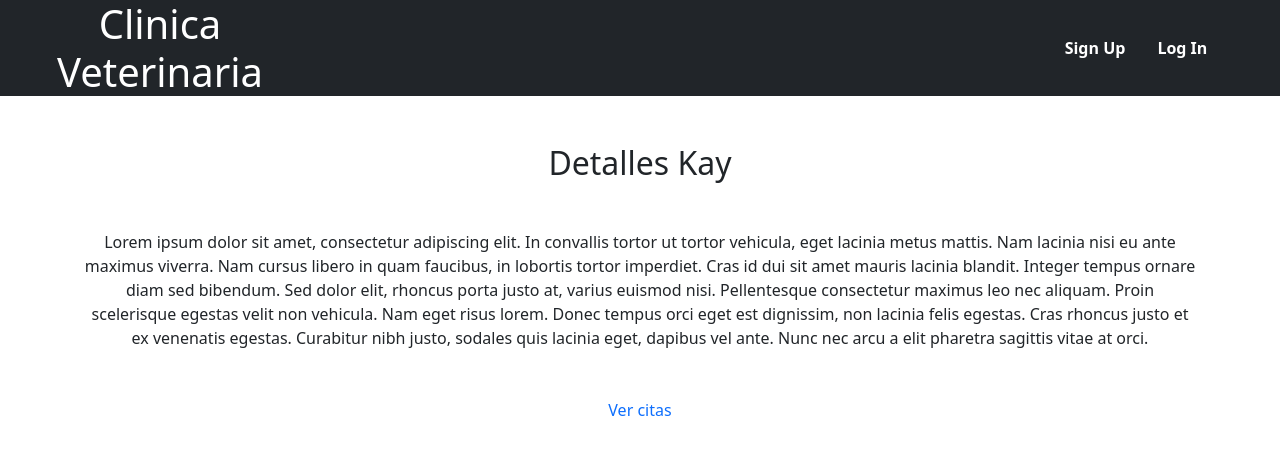
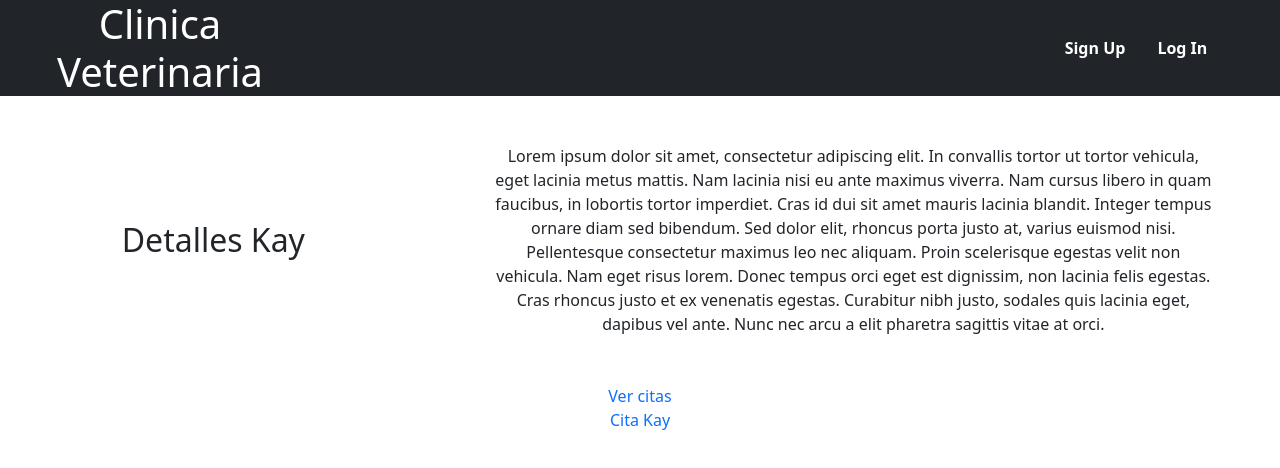
Before and after one commit to AxelUrizar/AppCitasVeterinariasFrontend, a React (Create React App) app: page /mascotas/Kay in a window 1280 px wide. Shown: the top 468 px of the page. Built offline with nearby package versions, Linux system fonts and the light colour scheme.

Commit message:
terminadas creación rutas

```diff
--- a/src/App.js
+++ b/src/App.js
@@ -9,6 +9,7 @@ import Perfil from "./components/Perfil";
 import Mascotas from "./components/Mascotas";
 import CitasMascota from "./components/CitasMascota";
 import Home from "./components/Home";
+import NuevaMascota from "./components/NuevaMascota";
 
 function App() {
   return (
@@ -17,10 +18,19 @@ function App() {
         <NavBar />
 
           <Routes>
+            {/* Paths Principales */}
             <Route path='/' element={<Home />} />
             <Route path='/login' element={<Login />} />
             <Route path='/signup' element={<SignUp />} />
-            <Route path='/perfil/' element={<Perfil />} />
+
+            {/* Paths Usuarios */}
+            <Route path='/perfil' element={<Perfil />} />
+              {/* <Route path='/logout' element={<Logout />} /> */}
+              {/* <Route path='/logoutAll' element={<LogoutAll />} /> */}
+              {/* <Route path='/eliminarCuenta' element={<EliminarCuenta />} /> */}
+
+            {/* Paths Mascotas */}
+              <Route path='/perfil/nuevaMascota' element={<NuevaMascota />} />
             <Route path='/mascotas/:nombre' element={<Mascotas />} />
             <Route path='/citas/:nombre' element={<CitasMascota />} />
 
--- /dev/null
+++ b/src/components/CitasPendientes.js
@@ -0,0 +1,13 @@
+import { Link, useParams } from "react-router-dom";
+
+const CitasPendientes = () => {
+    const {nombre} = useParams()
+
+    return (
+        <div>
+            <Link to={`/citas/${nombre}`}>Cita {nombre}</Link>
+        </div>
+    )
+}
+
+export default CitasPendientes;
--- a/src/components/Login.js
+++ b/src/components/Login.js
@@ -37,7 +37,7 @@ class Login extends React.Component {
                             </label>
                             <label className="row m-3">
                                 <p className="col-6">Password:</p>
-                                <input className="col-6" name="password" type='text' value={this.state.password} onChange={this.handleChange} />
+                                <input className="col-6" name="password" type='password' value={this.state.password} onChange={this.handleChange} />
                             </label>
                         </div>
                         <button className="mt-4" type="submit">Acceder</button>
--- a/src/components/Mascotas.js
+++ b/src/components/Mascotas.js
@@ -1,13 +1,17 @@
 import React from "react";
 import { Link, useParams } from "react-router-dom";
+import CitasPendientes from "./CitasPendientes";
 
 const Mascota = () => {
     const {nombre} = useParams()
     return (
-        <div className="container d-flex flex-column justify-content-around align-items-center">
-            <h2 className="mb-5">Detalles {nombre}</h2>
-            <p>Lorem ipsum dolor sit amet, consectetur adipiscing elit. In convallis tortor ut tortor vehicula, eget lacinia metus mattis. Nam lacinia nisi eu ante maximus viverra. Nam cursus libero in quam faucibus, in lobortis tortor imperdiet. Cras id dui sit amet mauris lacinia blandit. Integer tempus ornare diam sed bibendum. Sed dolor elit, rhoncus porta justo at, varius euismod nisi. Pellentesque consectetur maximus leo nec aliquam. Proin scelerisque egestas velit non vehicula. Nam eget risus lorem. Donec tempus orci eget est dignissim, non lacinia felis egestas. Cras rhoncus justo et ex venenatis egestas. Curabitur nibh justo, sodales quis lacinia eget, dapibus vel ante. Nunc nec arcu a elit pharetra sagittis vitae at orci.</p>
+        <div className="container-fluid d-flex flex-column justify-content-around align-items-center">
+            <div className="d-flex align-items-center justify-content-around row">
+                <h2 className="col-3">Detalles {nombre}</h2>
+                <p className="col-7">Lorem ipsum dolor sit amet, consectetur adipiscing elit. In convallis tortor ut tortor vehicula, eget lacinia metus mattis. Nam lacinia nisi eu ante maximus viverra. Nam cursus libero in quam faucibus, in lobortis tortor imperdiet. Cras id dui sit amet mauris lacinia blandit. Integer tempus ornare diam sed bibendum. Sed dolor elit, rhoncus porta justo at, varius euismod nisi. Pellentesque consectetur maximus leo nec aliquam. Proin scelerisque egestas velit non vehicula. Nam eget risus lorem. Donec tempus orci eget est dignissim, non lacinia felis egestas. Cras rhoncus justo et ex venenatis egestas. Curabitur nibh justo, sodales quis lacinia eget, dapibus vel ante. Nunc nec arcu a elit pharetra sagittis vitae at orci.</p>
+            </div>
             <Link to={`/citas/${nombre}`} className='mt-5'>Ver citas</Link>
+            <CitasPendientes />
         </div>
     )
 }
--- /dev/null
+++ b/src/components/NuevaMascota.js
@@ -0,0 +1,63 @@
+import React from "react";
+
+class NuevaMascota extends React.Component{
+    constructor(props){
+        super(props)
+        this.state = {nombre: '', tipo: '', sexo: '', submitDone: false}
+        this.handleChange = this.handleChange.bind(this)
+        this.handleSubmit = this.handleSubmit.bind(this)
+    }
+
+    handleChange(event){
+        if (event.target.type == 'radio') {
+            console.log(event.target.data)
+        }
+        this.setState({[event.target.name]: event.target.value})
+    }
+
+    handleSubmit(e){
+        e.preventDefalut();
+
+        console.log('Submitted!')
+        console.log(this.state.nombre, this.state.tipo)
+        this.setState({submitDone: true})
+    }
+
+    render() {
+        return (
+            <div className="container">
+                <h2>Registra tu mascota</h2>
+                <form className="w-50 m-auto" onSubmit={this.handleSubmit}>
+                    <div className="container">
+                        <label className="row m-2 mb-3">
+                            <p className="col-6">Nombre:</p>
+                            <input className="col-6" name="nombre" type='text' required onChange={this.handleChange}/>
+                        </label>
+                        <label className="row m-2">
+                            <p className="col-6">Tipo:</p>
+                            <input className="col-6" name="tipo" type='text' required onChange={this.handleChange}/>
+                        </label>
+                        <label className="row m-2">
+                            <p className="col-6 align-self-center">Sexo:</p>
+                            <div className="col-6 p-0 d-flex flex-column align-items-center">
+                                <div className="w-100 d-flex align-items-center justify-content-start">
+                                    <label className="col-3 justify-content-start d-flex"qwer>Macho</label>
+                                    <input name="sexo" required checked={this.setState({sexo: 'macho'})} type='radio' />
+                                </div>
+                                <div className="w-100 d-flex align-items-center justify-content-start">
+                                    <label className="col-3 justify-content-start d-flex">Hembra</label>
+                                    <input name="sexo" required checked={this.setState({sexo: 'hembra'})} type='radio' />
+                                </div>
+                            </div>
+                        </label>
+                    </div>
+                </form>
+
+                <button type="submit">Registrar</button>
+
+            </div>
+        )
+    }
+}
+
+export default NuevaMascota
--- a/src/components/Perfil.js
+++ b/src/components/Perfil.js
@@ -1,4 +1,5 @@
 import React from "react";
+import { Link } from "react-router-dom";
 import ListadoMascotas from "./ListadoMascotas";
 
 const Perfil = () => {
@@ -7,6 +8,7 @@ const Perfil = () => {
             <h2>Tu Perfil</h2>
             <div className="container h-100 mt-5 d-flex flex-column justify-content-around">
                 <p>Lorem ipsum dolor sit amet, consectetur adipiscing elit. Nulla mollis ante ut posuere scelerisque. Ut id mi vel purus volutpat blandit. Vivamus et dui vel nulla accumsan laoreet in ut turpis. Ut quis sollicitudin mi, ac dapibus purus. Vestibulum aliquam aliquet mauris id efficitur. Curabitur a est efficitur, efficitur nisi sit amet, ornare ipsum. Sed ac cursus sapien, in dignissim nulla. Quisque non arcu erat. Donec tristique arcu sit amet accumsan volutpat. Sed vitae nunc ut magna placerat malesuada. Donec luctus, lacus non tincidunt tristique, nulla ante dapibus nisl, id pellentesque nisl arcu a eros. Suspendisse sit amet fringilla est, sed venenatis purus. Nunc mattis suscipit erat, eu mollis mi sagittis at.</p>
+                <Link to='nuevaMascota'>Añadir Mascota</Link>
                 <ListadoMascotas />
             </div>
         </div>
```
